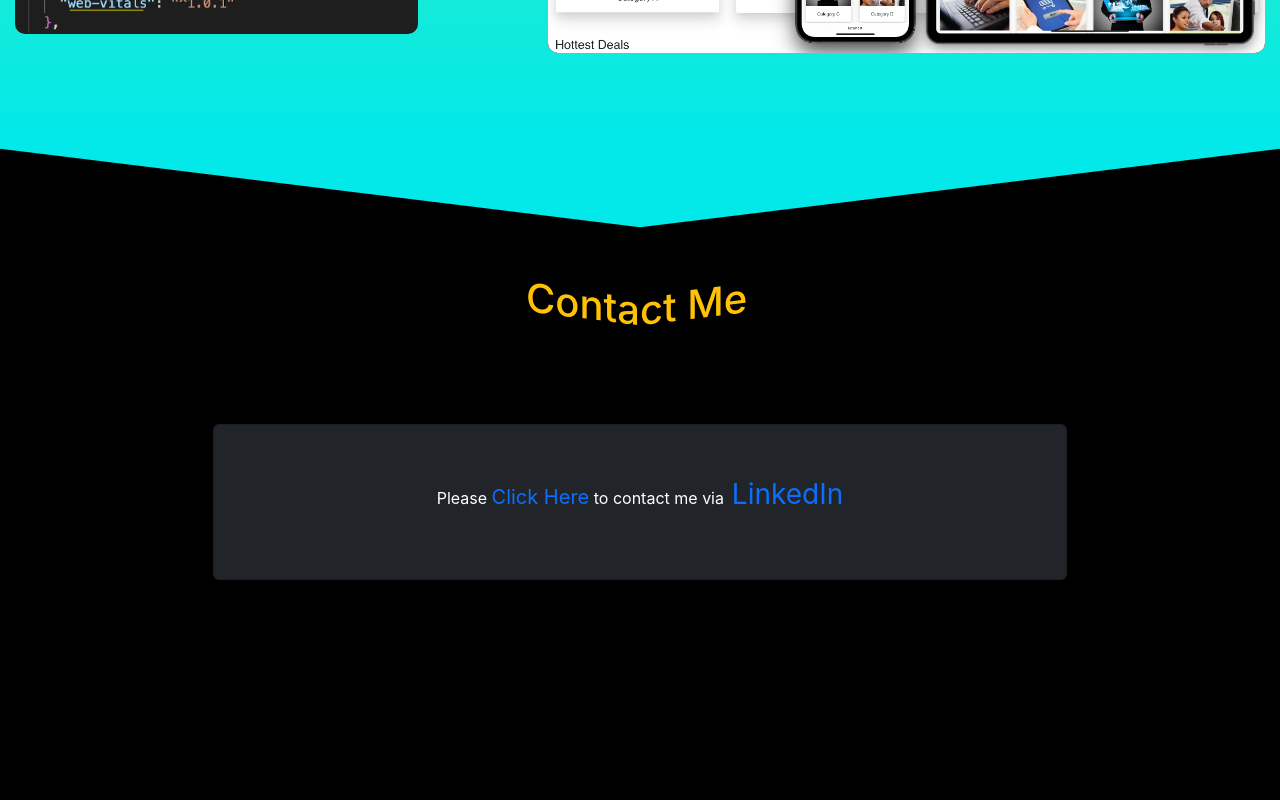
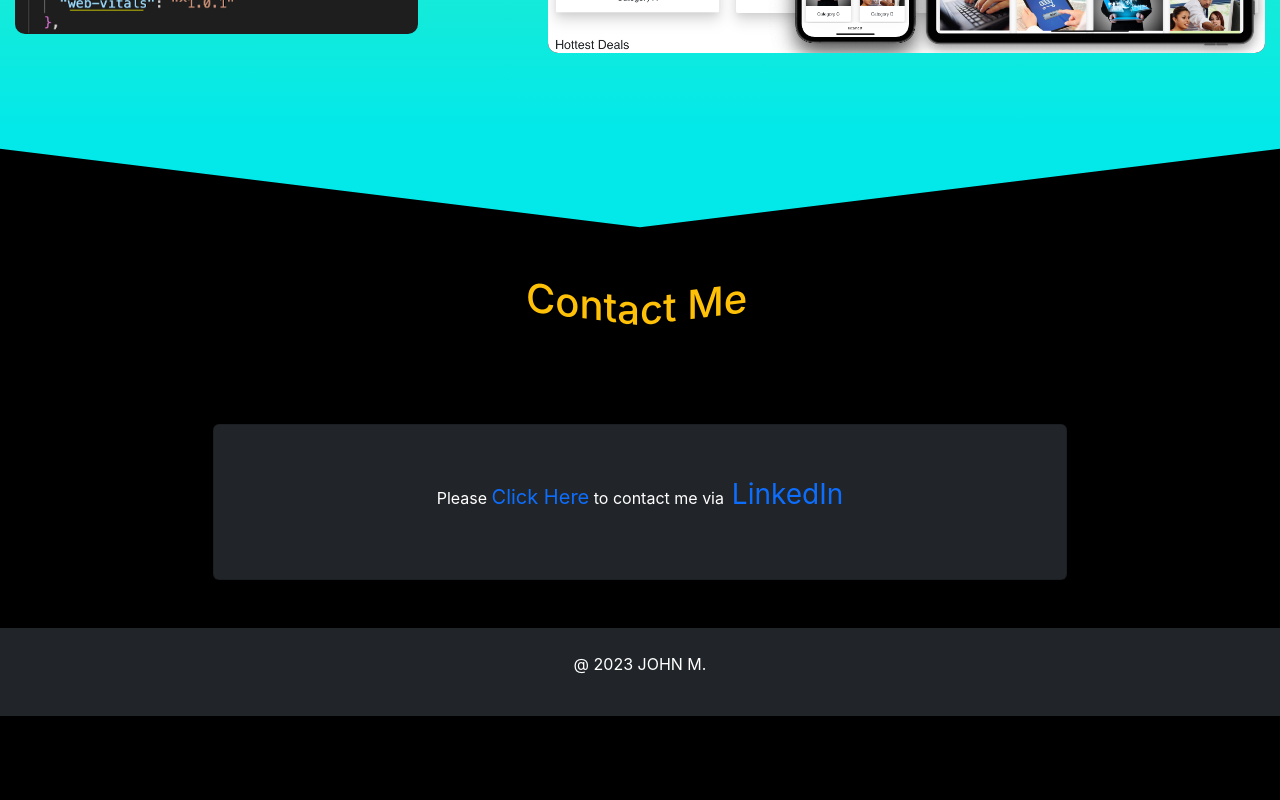
Before and after one commit to jmainafsd/my-portfolio, a React (Create React App) app: page / in a window 1280 px wide. Shown: the part 6920-7720 px from the top of the page. After the commit the page ends 7636 px from the top, so only its background shows below. Built offline with nearby package versions, Linux system fonts and the light colour scheme.

Commit message:
temp adj of min height for secE

```diff
--- a/src/components/Main.js
+++ b/src/components/Main.js
@@ -37,7 +37,7 @@ const Main = () => {
             <div className="sxn sxnB" ref={sectionB}> <WhatIDo /> </div>
             <div className="sxn sxnC" ref={sectionC}> <Technologies /> </div>
             <div className="sxn sxnD" ref={sectionD}> <SampleProjects /> </div>
-            <div className="sxn sxnE" ref={sectionE}> <ContactMe /> </div>
+            <div className="sxn sxnE" style={{minHeight: '450px'}} ref={sectionE}> <ContactMe /> </div>
 
             <Footer />
 
```
